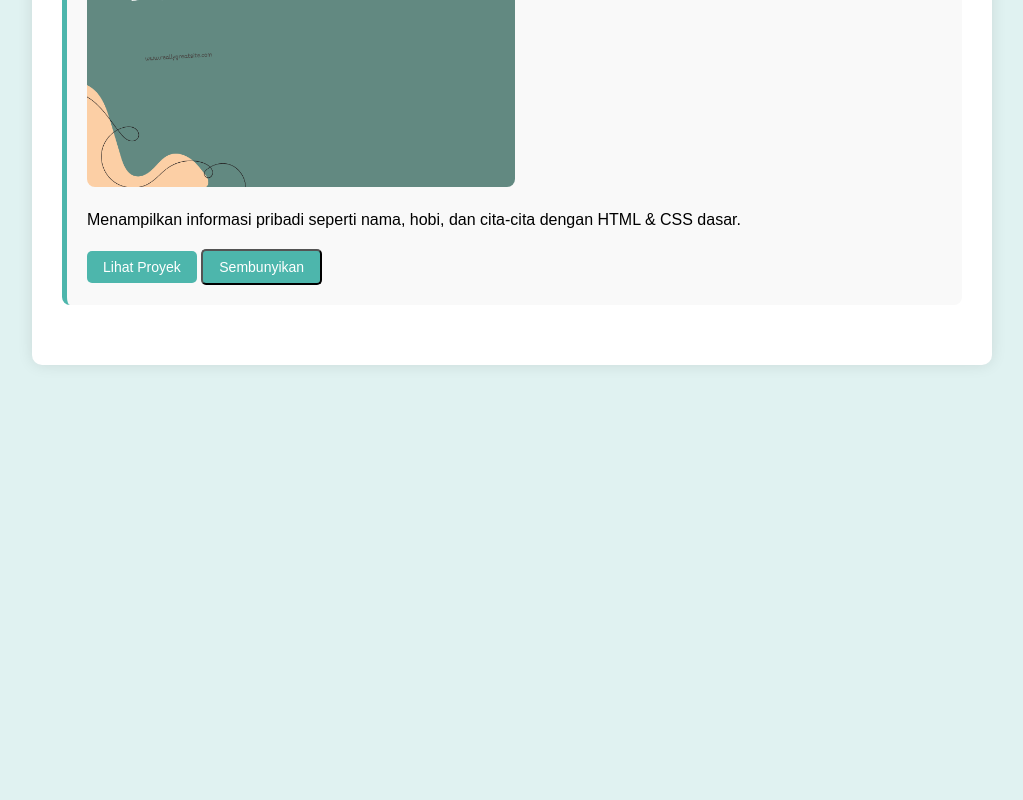
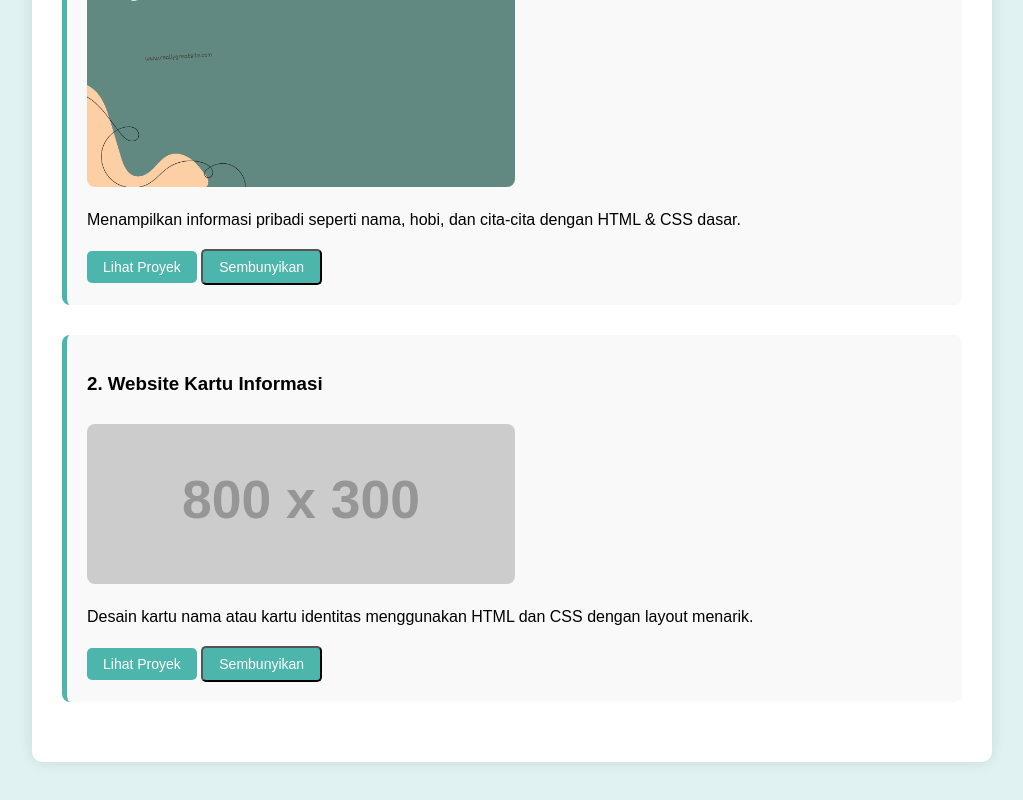
Before and after one commit to jeremylemuel49-spec/Project-3-Jeremy, a plain HTML site: page index.html in a window 1280 px wide. Shown: the part 759-1559 px from the top of the page, without its empty margins (128-1151 px from the left). Before the commit the page ends 1172 px from the top, so only its background shows below. Drawn offline with Linux system fonts and the light colour scheme; placeholder pictures from the web are drawn by us.

Commit message:
Update index.html

```diff
--- a/index.html
+++ b/index.html
@@ -97,7 +97,12 @@
           desc: "Menampilkan informasi pribadi seperti nama, hobi, dan cita-cita dengan HTML & CSS dasar.",
           link: "Biodata.html"
         },
-
+       {
+          title: "2. Website Kartu Informasi",
+          img: "https://via.placeholder.com/800x300?text=Kartu+Informasi",
+          desc: "Desain kartu nama atau kartu identitas menggunakan HTML dan CSS dengan layout menarik.",
+          link: "kartu Informasi.html"
+        }
       ];
 
       const container = document.getElementById('projectsContainer');
@@ -149,4 +154,5 @@
       });
     </script>
   </body>
+
   </html>
```
